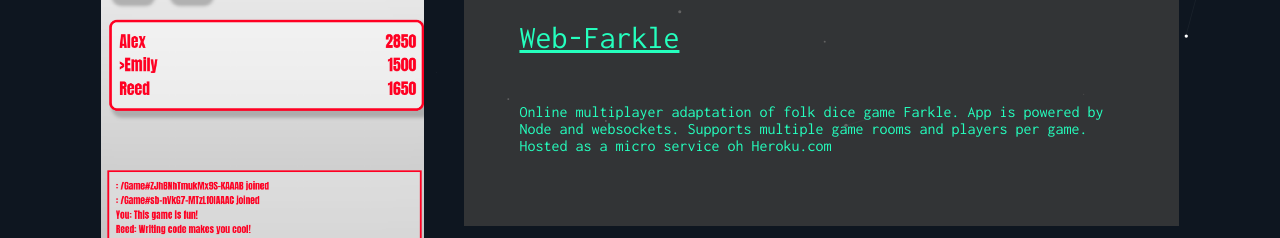
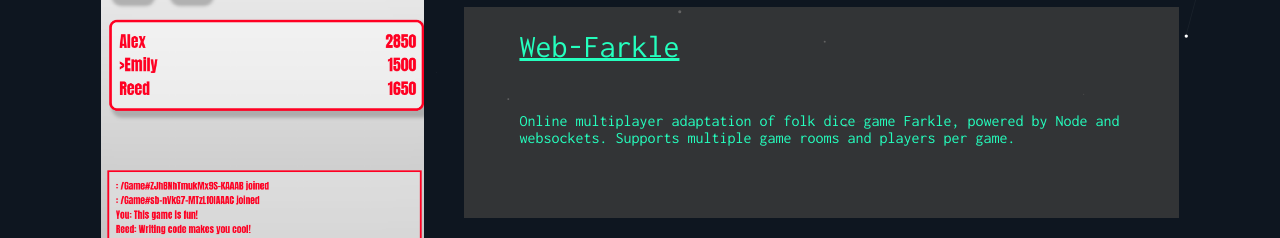
Before and after one commit to AlexanderCleasby/PortfolioPage, an Angular app: page /projects in a window 1280 px wide. Shown: the part 659-897 px from the top of the page. Built offline with nearby package versions, Linux system fonts and the light colour scheme.

Commit message:
updated Web farkle dexcription

```diff
--- a/src/app/projects/projects.component.ts
+++ b/src/app/projects/projects.component.ts
@@ -14,8 +14,8 @@ export class ProjectsComponent implements OnInit {
       ,Link:'https://www.dcbustracker.com/',pic:'../assets/dcbustracker.com_ScreenGrab.png'},
 
       {Name:'Web-Farkle',
-      Desc:"Online multiplayer adaptation of folk dice game Farkle.  App is powered by Node and websockets."+
-      "  Supports multiple game rooms and players per game.  Hosted as a micro service oh Heroku.com",
+      Desc:"Online multiplayer adaptation of folk dice game Farkle, powered by Node and websockets."+
+      "  Supports multiple game rooms and players per game.",
 
     Link:'https://web-farkle.herokuapp.com/',pic:'../assets/web-farkle.herokuapp.com_ScreenGrab.png'}
     ]
```
